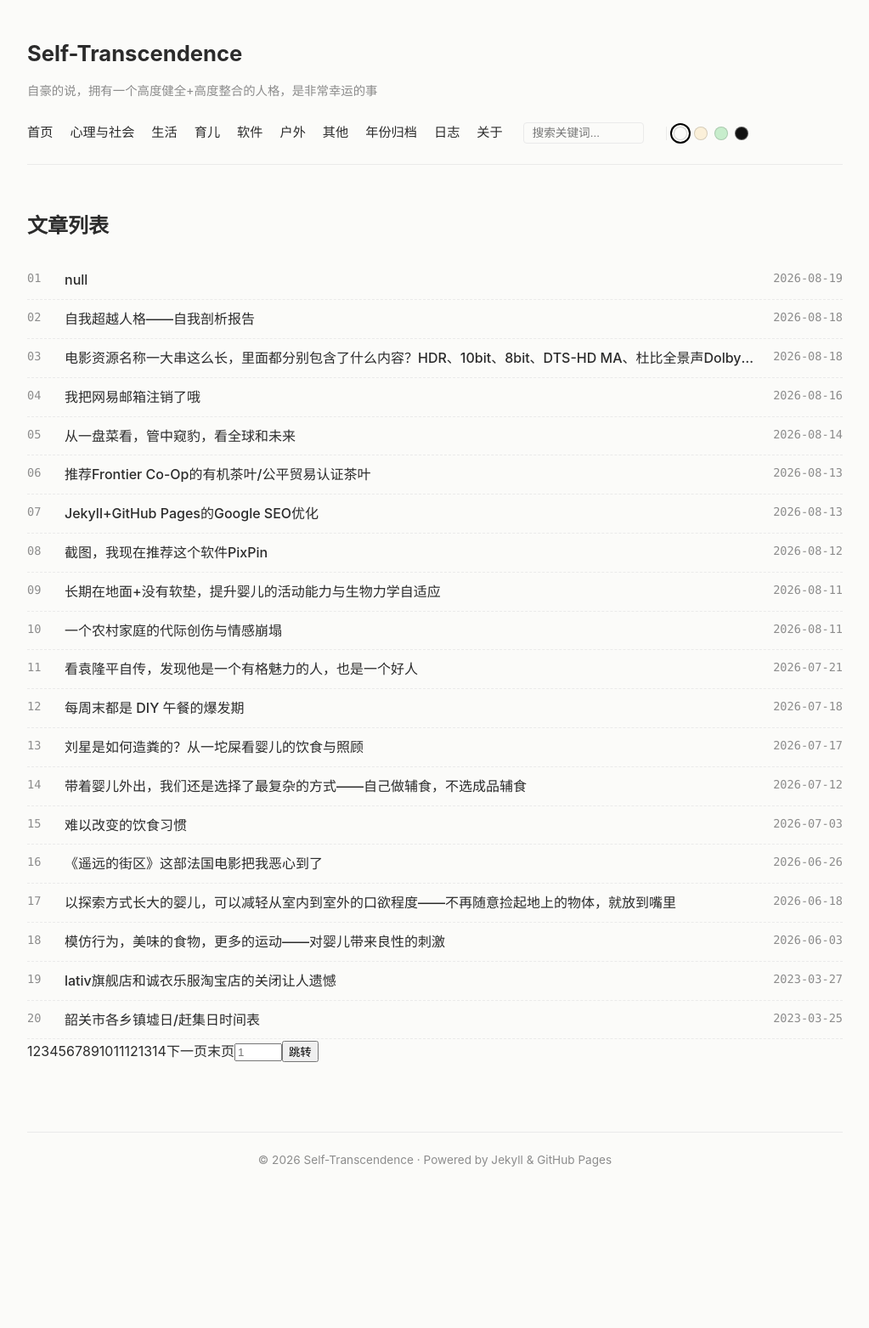
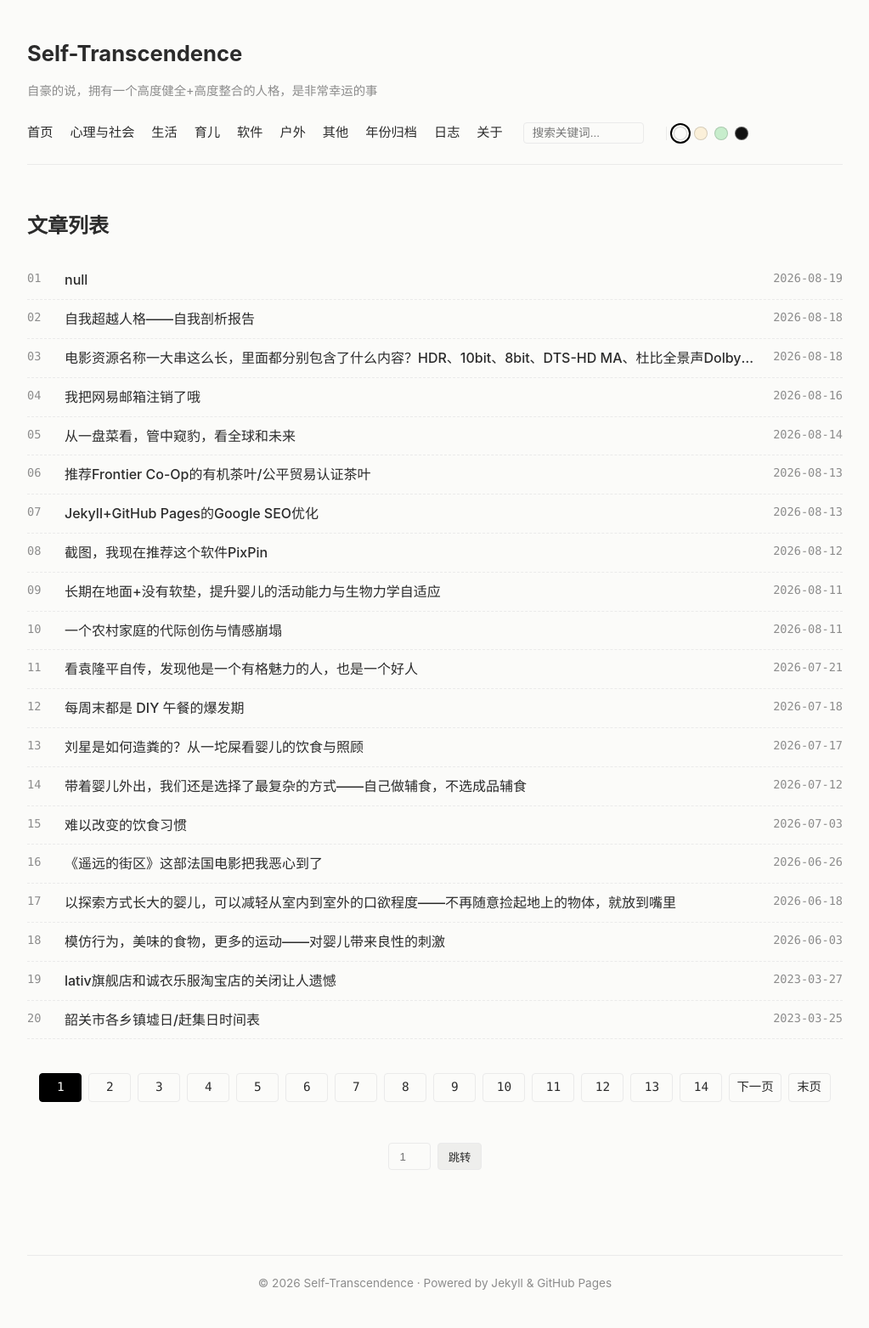
Before and after one commit to Natural-system/self-transcendence, a Jekyll site: the page built from index.html, in a window 1280 px wide. Shown: the whole page at 85% size, without its empty margins (128-1151 px from the left). Built offline with Jekyll 4.4.1, drawn with Linux system fonts in a browser that asks for light colours; before the commit the page ends 1418 px from its top, so only the background shows below that.

Commit message:
调整分页导航样式，修正 Bug。

```diff
--- a/_layouts/default.html
+++ b/_layouts/default.html
@@ -519,6 +519,90 @@
         padding: 16px;
       }
     }
+
+
+    /* ========================================== */
+/* --- 5. 分页导航样式 (Pagination) --- */
+/* ========================================== */
+.pagination, .pager, div[class*="pagin"] {
+  display: flex;
+  justify-content: center; /* 元素水平居中 */
+  align-items: center;     /* 垂直居中对齐 */
+  flex-wrap: wrap;         /* 超出自动换行 */
+  gap: 8px;                /* 按钮/数字之间的间距 */
+  margin: 40px 0 20px 0;   /* 上下间距 */
+  width: 100%;
+}
+
+/* 分页里的链接和数字 */
+.pagination a,
+.pagination span,
+.pager a,
+.pager span {
+  display: inline-flex;
+  align-items: center;
+  justify-content: center;
+  min-width: 32px;
+  height: 32px;
+  padding: 0 8px;
+  border: 1px solid var(--border-color);
+  border-radius: 4px;
+  color: var(--text-color);
+  font-family: var(--font-mono);
+  font-size: 0.9rem;
+  text-decoration: none;
+  background-color: transparent;
+  transition: all 0.2s ease;
+}
+
+/* 悬停与高亮（当前页）效果 */
+.pagination a:hover {
+  border-color: var(--accent-color);
+  color: var(--accent-color);
+  text-decoration: none;
+}
+
+.pagination .current,
+.pagination .active {
+  background-color: var(--accent-color);
+  color: var(--bg-color) !important;
+  border-color: var(--accent-color);
+}
+
+/* 分页输入框与跳转按钮微调 */
+.pagination input[type="text"],
+.pagination input[type="number"] {
+  width: 50px;
+  height: 32px;
+  padding: 0 6px;
+  border: 1px solid var(--border-color);
+  border-radius: 4px;
+  background-color: var(--bg-color);
+  color: var(--text-color);
+  text-align: center;
+  outline: none;
+  box-sizing: border-box;
+}
+
+.pagination button,
+.pagination input[type="button"],
+.pagination input[type="submit"] {
+  height: 32px;
+  padding: 0 12px;
+  border: 1px solid var(--border-color);
+  border-radius: 4px;
+  background-color: rgba(0, 0, 0, 0.05);
+  color: var(--text-color);
+  cursor: pointer;
+  transition: background-color 0.2s ease;
+}
+
+.pagination button:hover {
+  border-color: var(--accent-color);
+  color: var(--accent-color);
+}
+
+
   </style>
 </head>
 <body>
```
